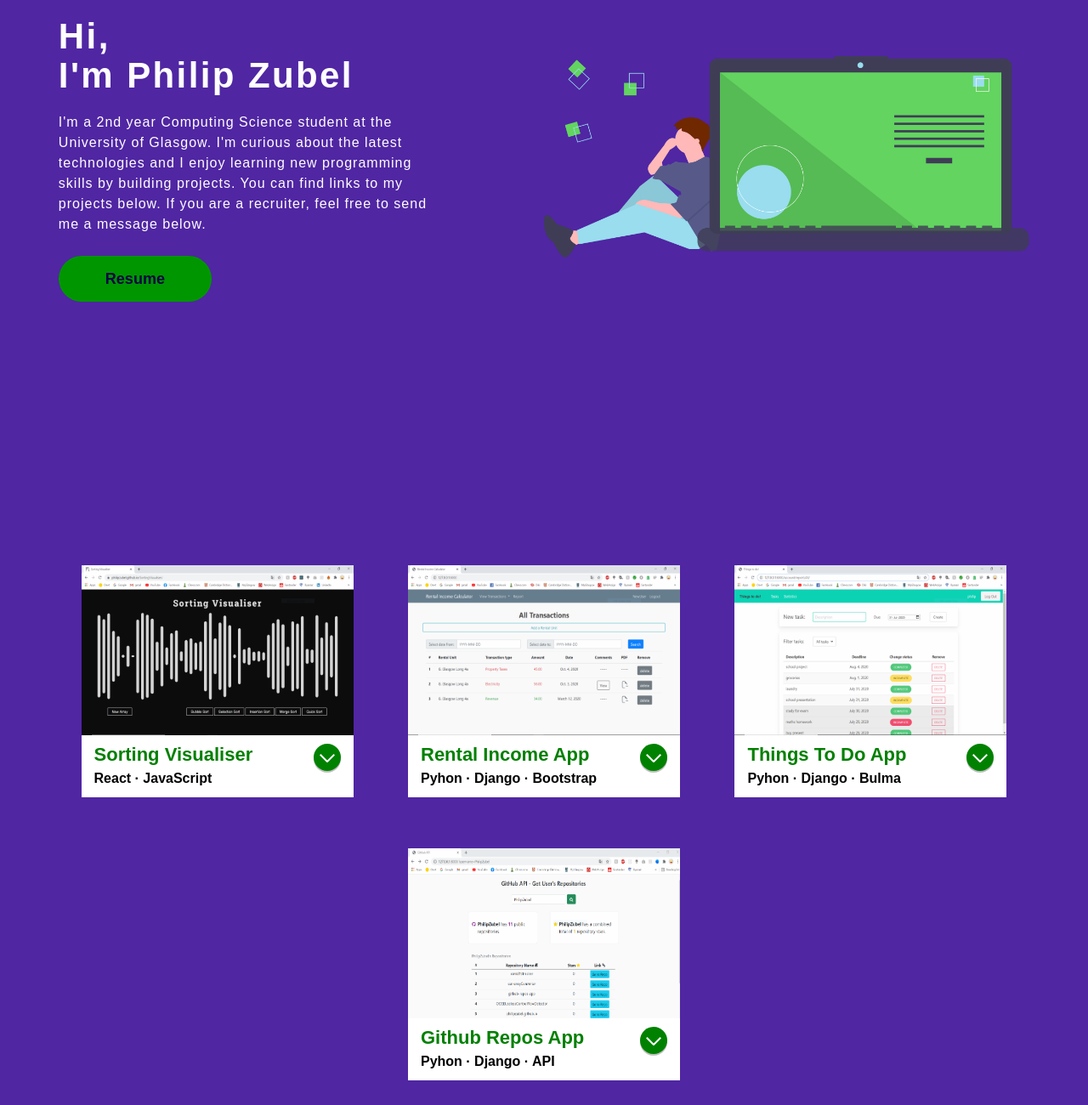
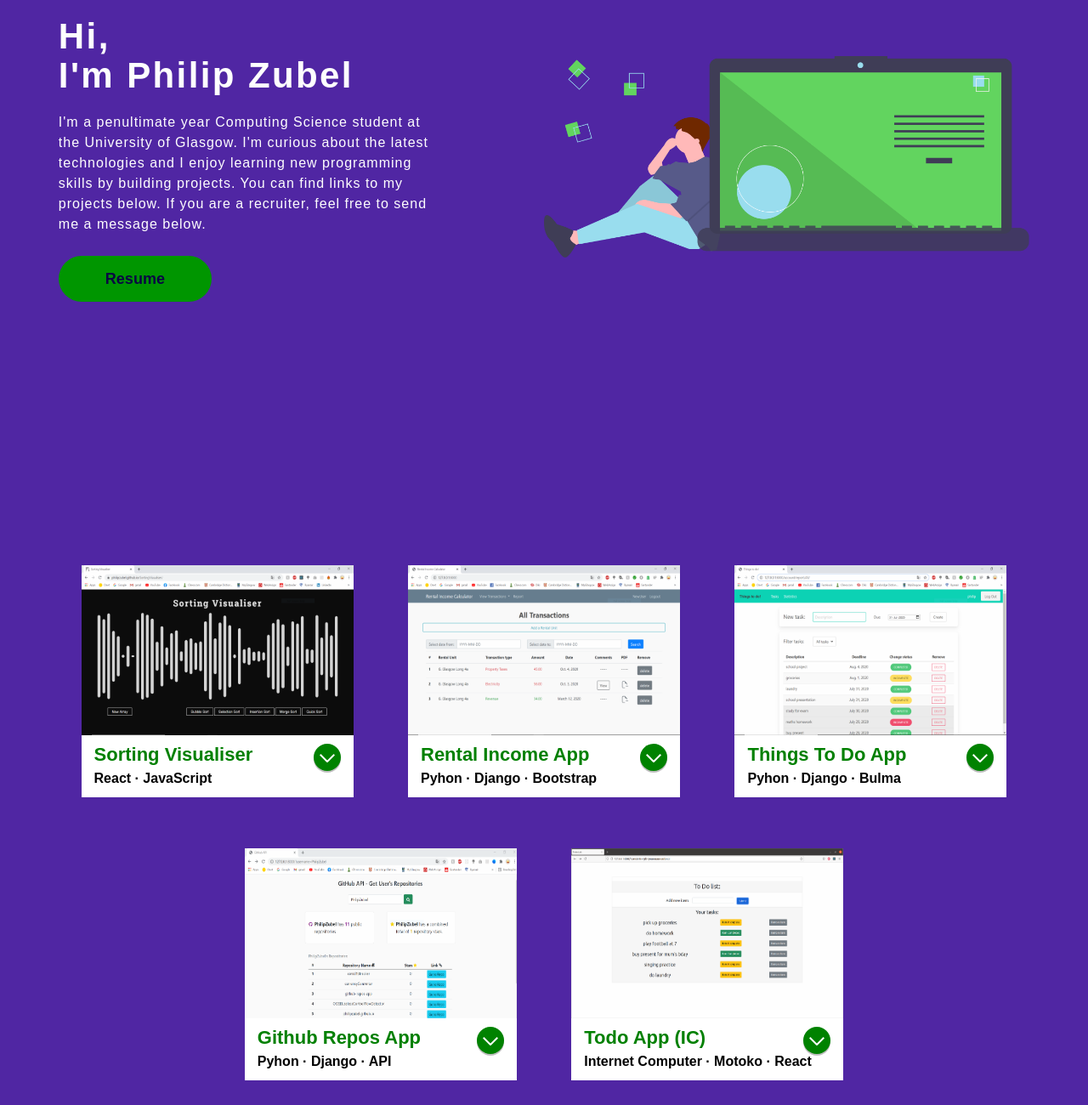
Before and after one commit to PhilipZubel/philipzubel.github.io, a plain HTML site: page index.html in a window 1280 px wide. Shown: the part 180-1480 px from the top of the page at 85% size. Drawn offline with nearby package versions, Linux system fonts and the light colour scheme; a script that the page names is missing.

Commit message:
to do ic app added

```diff
--- a/index.html
+++ b/index.html
@@ -73,7 +73,8 @@
 				<div class="container">
 					<div class="details">
 						<h1>Hi, <br /> I'm Philip Zubel</h1>
-						<p>I'm a 2nd year Computing Science student at the University of Glasgow. I'm curious about the
+						<p>I'm a penultimate year Computing Science student at the University of Glasgow. I'm curious
+							about the
 							latest technologies and I enjoy learning new programming skills by building projects. You
 							can find links to my projects below. If you are a recruiter, feel free to send me a message
 							below.
@@ -206,6 +207,34 @@
 					</div>
 
 
+					<div class="card">
+						<div class="card__image-holder">
+							<img class="card__image" src="project_pictures/todo-ic.png" alt="To do IC" />
+						</div>
+						<div class="card-title">
+							<a href="#" class="toggle-info btn">
+								<span class="left"></span>
+								<span class="right"></span>
+							</a>
+							<h2>
+								Todo App (IC)
+								<small>Internet Computer &middot Motoko &middot React</small>
+							</h2>
+						</div>
+						<div class="card-flap flap1">
+							<div class="card-description">
+								This web service runs on the blockchain and is used for storing items on your to do
+								list.
+							</div>
+							<div class="card-flap flap2">
+								<div class="card-actions">
+									<a href="https://github.com/PhilipZubel/todo_app_ic"
+										class="btn btn-viewproject">View project</a>
+								</div>
+							</div>
+						</div>
+					</div>
+
 
 				</div>
 
```
Also changed, not shown: project_pictures/todo-ic.png (added).
